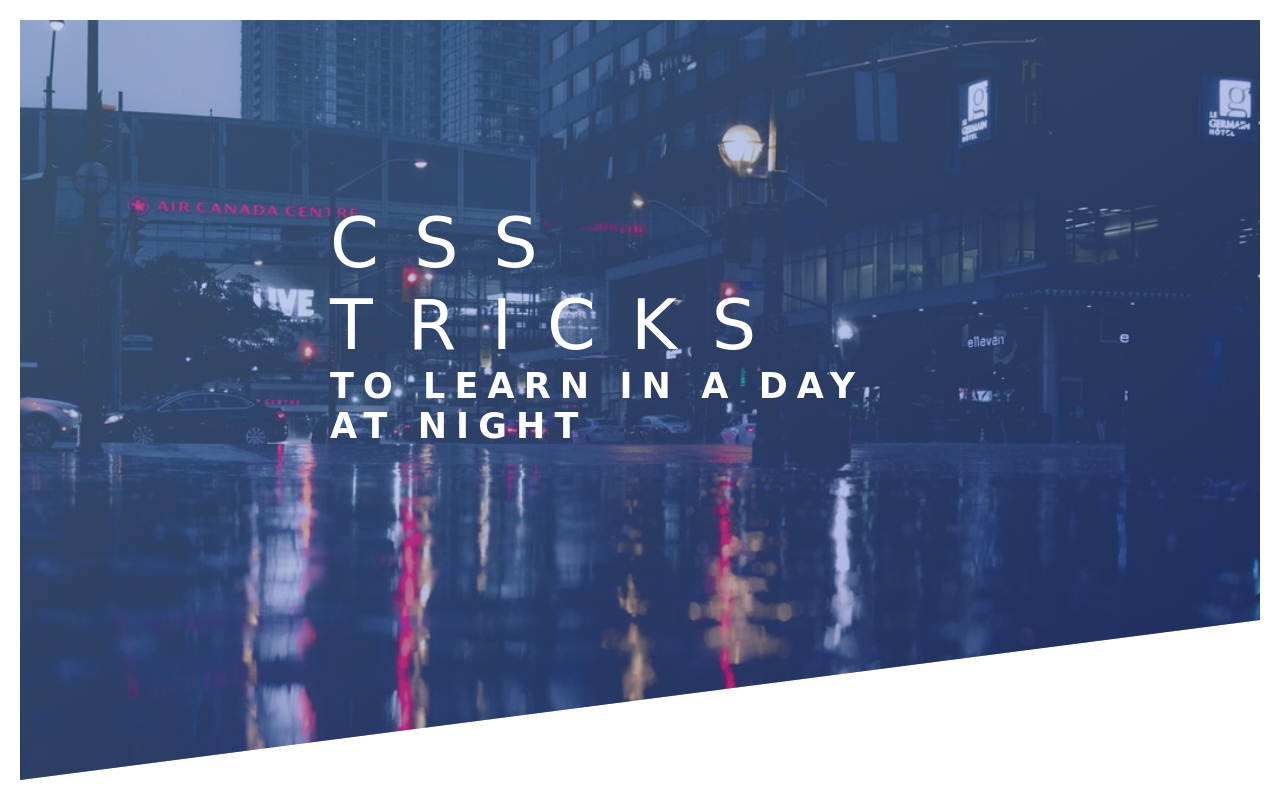
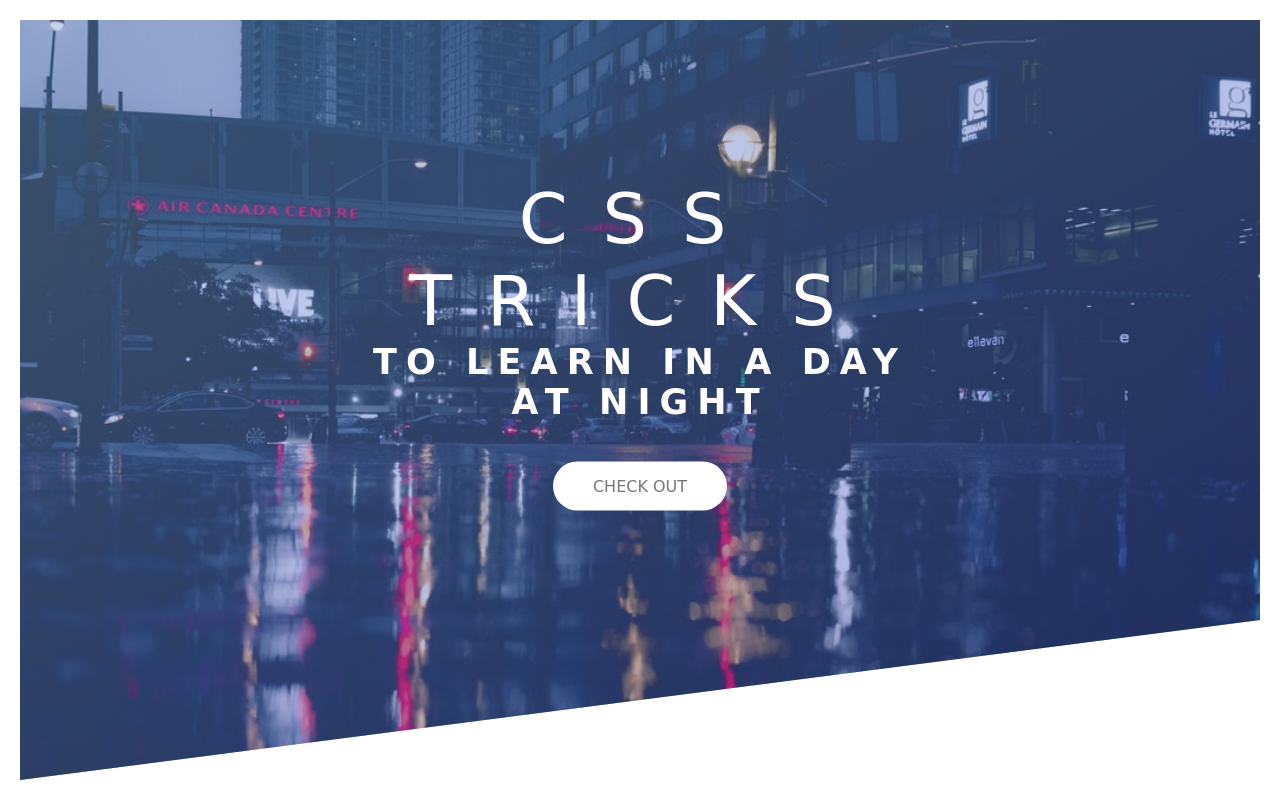
Before and after one commit to Hallessandro/css-tricks, a plain HTML site: page index.html in a window 1280 px wide. Drawn offline with Linux system fonts and the light colour scheme; a web font is replaced by a local one.

Commit message:
Add botao com efeito

```diff
--- a/index.css
+++ b/index.css
@@ -25,11 +25,13 @@ body {
     top: 40%;
     left: 50%;
     transform: translate(-50%, -50%);
+    text-align: center;
 }
 
 .header-text {
     color: #fff;
     text-transform: uppercase;
+    margin: 40px;
 }
 
 .header-text-main {
@@ -50,6 +52,31 @@ body {
 
     animation-name: moveToTop;
     animation-duration: 1s;
+}
+
+.btn:link,
+.btn:visited {
+    text-decoration: none;
+    text-transform: uppercase;
+    padding: 15px 40px;
+    border-radius: 100px;
+    transition: all .2s; /* A animação só vai ser feita nos outros eventos, porém precisa ser declarada na criação do elemento */
+}
+
+.btn:hover {
+    transform: translateY(-3px);
+    box-shadow: 0 10px 20px rgba(250, 249, 249, 0.2);
+}
+
+.btn:active {
+    transform: translateY(-1px);
+    box-shadow: 0 5px 10px rgba(250, 249, 249, 0.2);
+}
+
+.btn-white {
+    background-color: #fff;
+    display: inline-block;
+    color: #777;
 }
 
 @keyframes moveToLeft {
--- a/index.html
+++ b/index.html
@@ -15,6 +15,7 @@
                 <span class="header-text-main">CSS tricks</span>
                 <span class="header-text-sub">To learn in a day at night</span>
             </h1>
+            <a href="#" class="btn btn-white">Check Out</a>
         </div>
     </header>
 </body>
```
